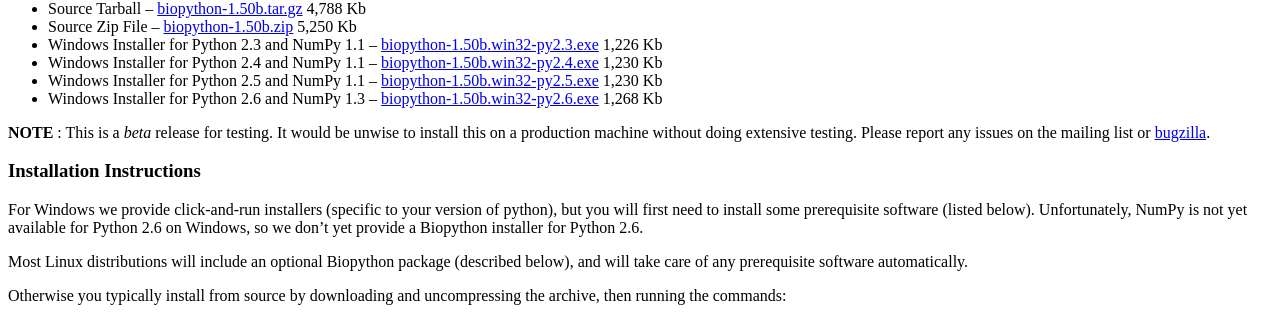
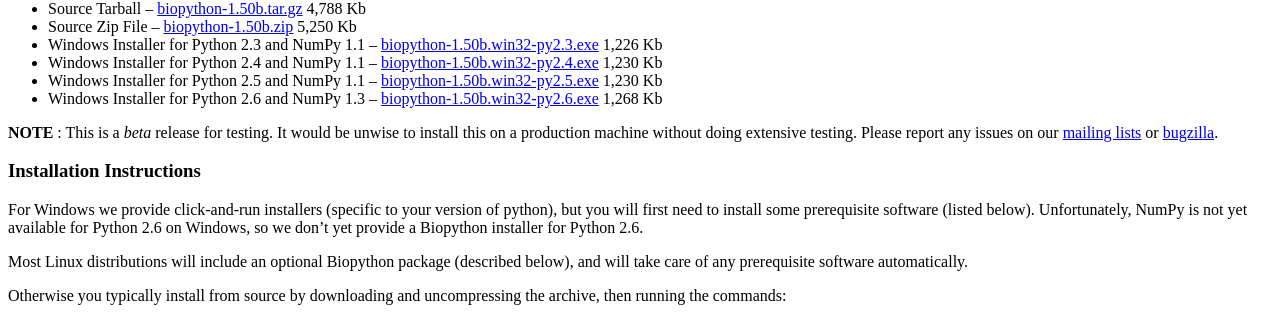
Before and after one commit to biopython/biopython.github.io, a Jekyll site: the page built from wiki/Download.md, in a window 1280 px wide and 900 px high. Shown: the part 216-532 px from the top of the window. Built offline with Jekyll 4.4.1, drawn with Linux system fonts in a browser that asks for light colours.

Commit message:
/* Files */ Make mailing list a link

```diff
--- a/wiki/Download.md
+++ b/wiki/Download.md
@@ -32,7 +32,8 @@ See also [What's new](http://biopython.open-bio.org/SRC/biopython/NEWS).
 
 **NOTE** : This is a *beta* release for testing. It would be unwise to
 install this on a production machine without doing extensive testing.
-Please report any issues on the mailing list or
+Please report any issues on our [mailing
+lists](mailing_lists "wikilink") or
 [bugzilla](http://bugzilla.open-bio.org/).
 
 ### Installation Instructions
```
Also changed, not shown: 1 other file.
